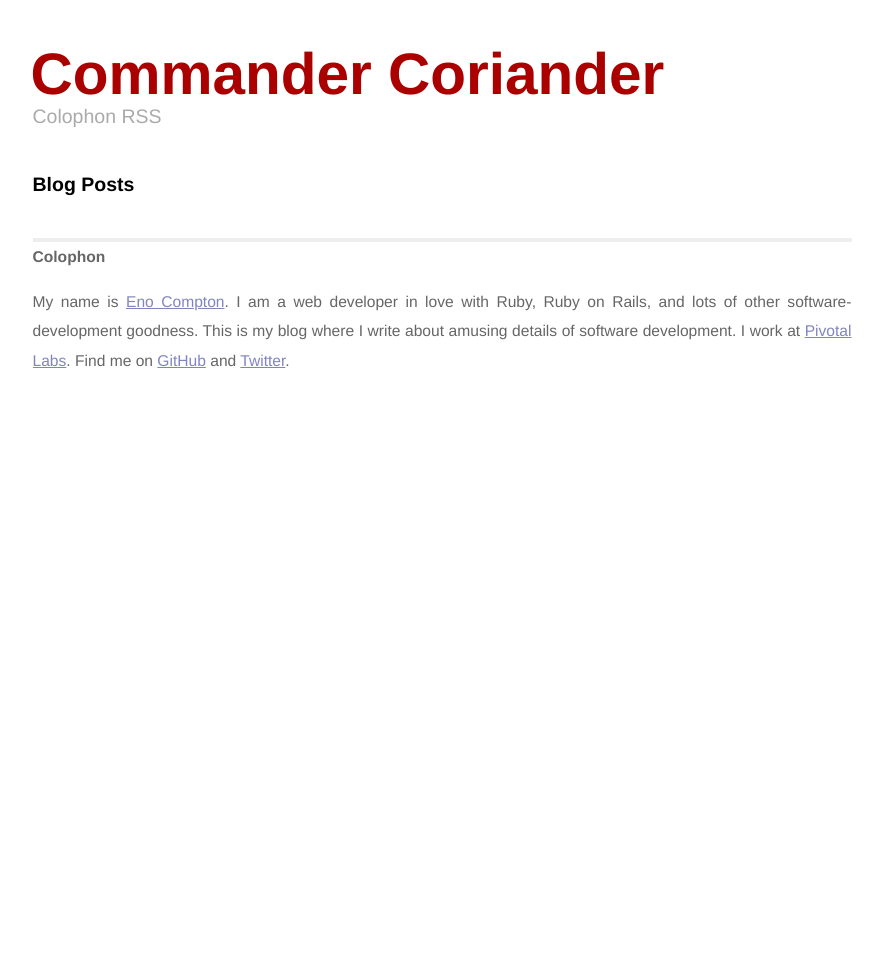
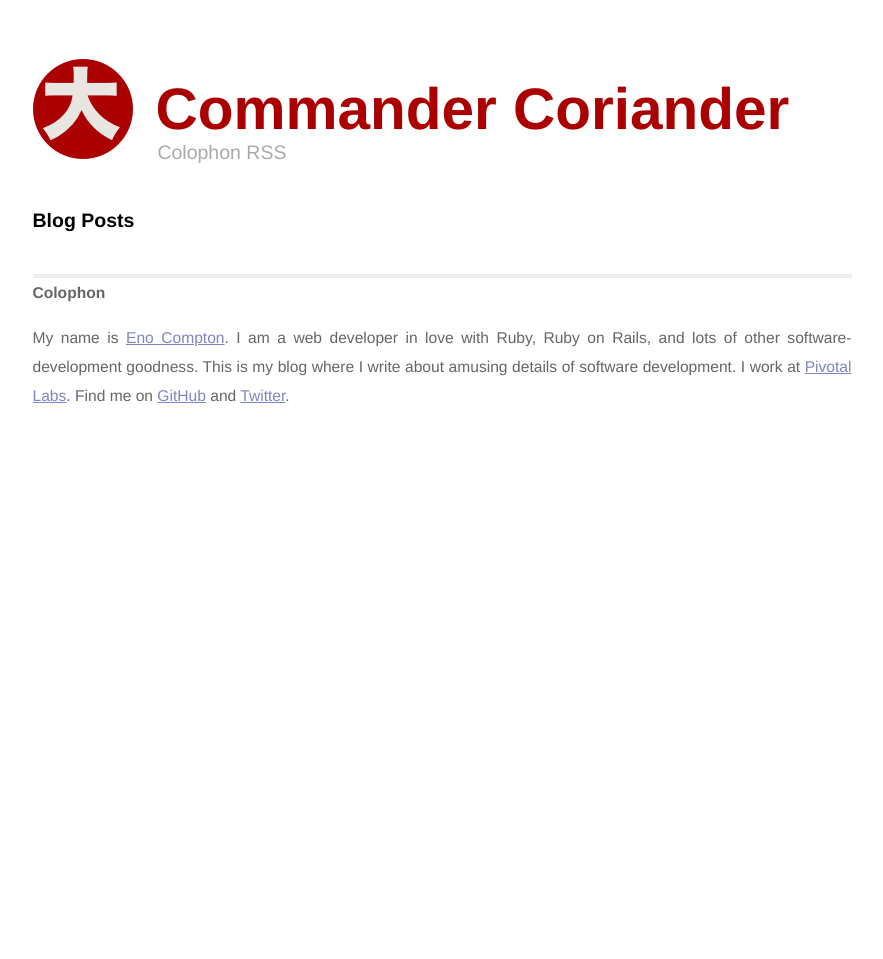
Before and after one commit to fcgvisa/enocom.github.io, a Jekyll site: the page built from index.html, in a window 1280 px wide. Shown: the whole page, without its empty margins (198-1081 px from the left). Built offline with Jekyll 4.4.1, drawn with Linux system fonts in a browser that asks for light colours; Markdown is read by kramdown in place of the engine named in the settings.

Commit message:
Add logo to site

```diff
--- a/_layouts/default.html
+++ b/_layouts/default.html
@@ -15,11 +15,14 @@
 
         <div class="site">
           <div class="header">
-            <h1 class="title"><a href="/">{{ site.name }}</a></h1>
-            <ul class="head-links">
-              <li><a href="#colophon" class="extra">Colophon</a></li>
-              <li><a href="/atom.xml" class="extra">RSS</a></li>
-            </ul>
+            <div id="logo"><img src="/great.png" alt="大 Commander Coriander"></div>
+            <div class="text">
+              <h1 class="title"><a href="/">{{ site.name }}</a></h1>
+              <ul class="head-links">
+                <li><a href="#colophon" class="extra">Colophon</a></li>
+                <li><a href="/atom.xml" class="extra">RSS</a></li>
+              </ul>
+            </div>
           </div>
 
           {{ content }}
--- a/css/main.css
+++ b/css/main.css
@@ -74,6 +74,15 @@ a:visited { color: #a0a; }
 
 .header {
   margin-bottom: 2em;
+}
+
+.header .text {
+  display: inline-block;
+}
+
+.header #logo {
+  display: inline-block;
+  margin-right: 1em;
 }
 
 .header a {
```
Also changed, not shown: great.png (added).
